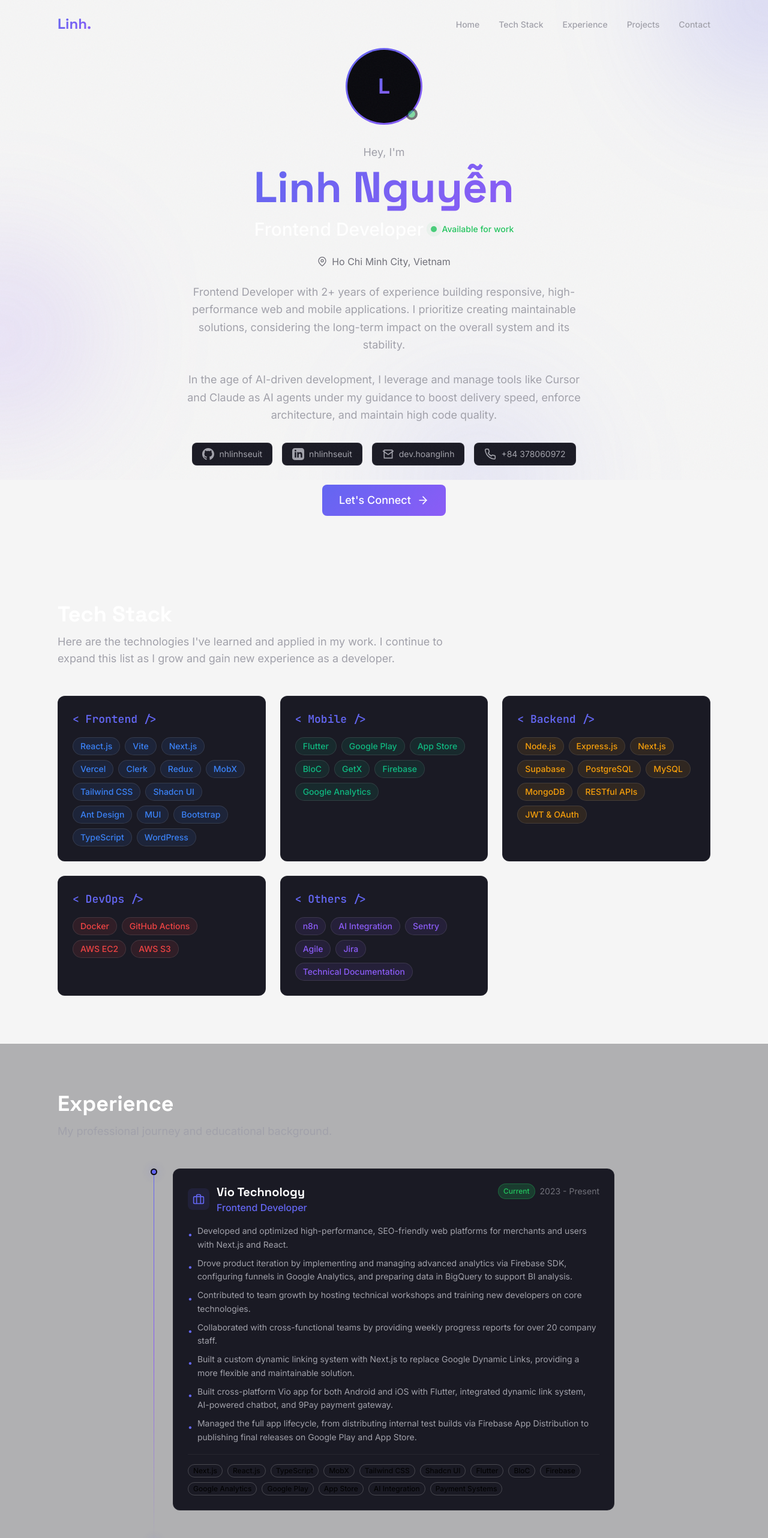
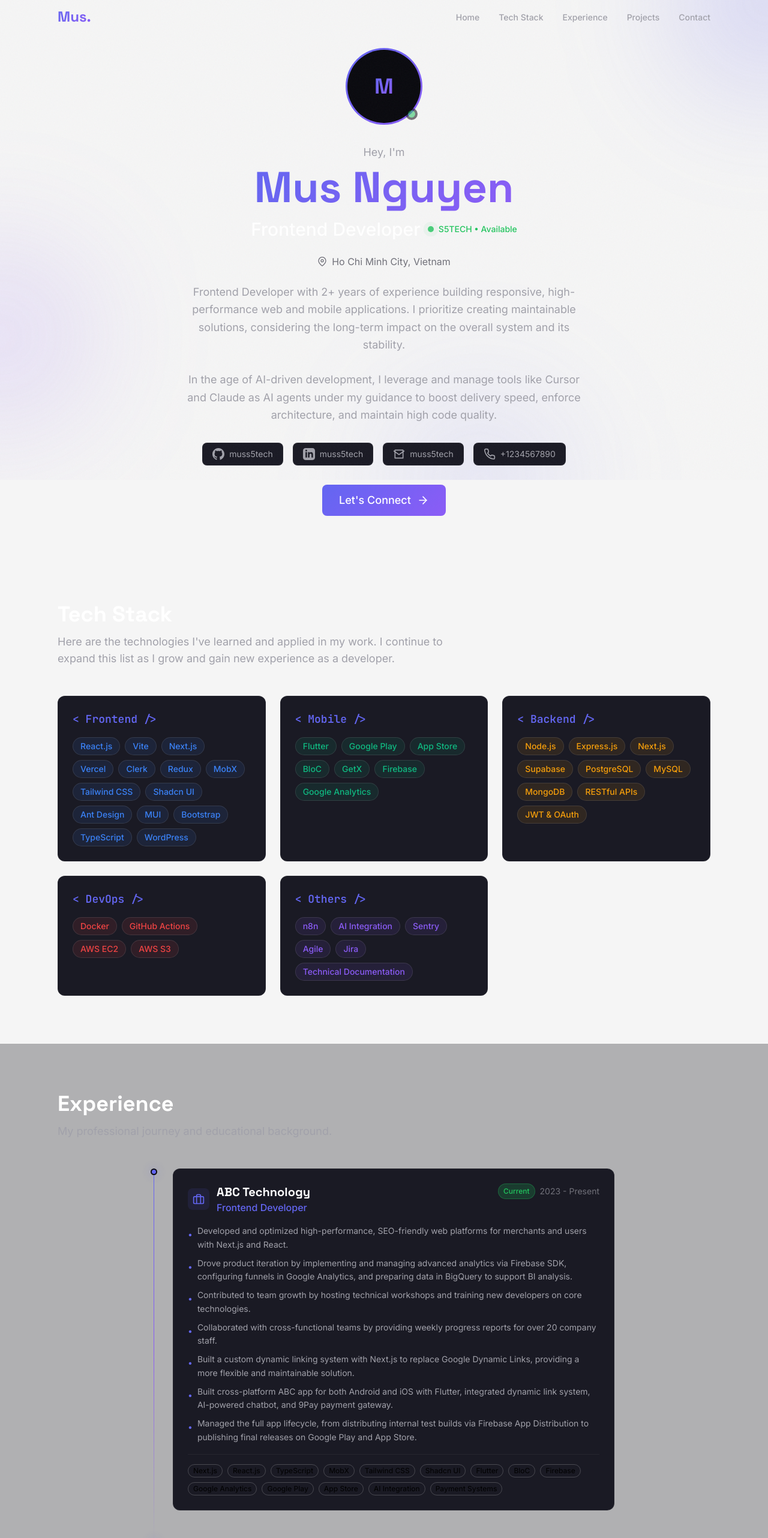
Before and after one commit to muss5tech/Web-assignment, a React (Vite) app: page / in a window 1280 px wide. Shown: the top 2564 px of the page at 60% size. Built offline with nearby package versions, Linux system fonts and the light colour scheme.

Commit message:
feat: update information and animation effect

```diff
--- a/index.html
+++ b/index.html
@@ -1,24 +1,36 @@
-<!DOCTYPE html>
+<!doctype html>
 <html lang="en">
   <head>
     <meta charset="UTF-8" />
     <link rel="icon" type="image/svg+xml" href="/favicon.svg" />
     <meta name="viewport" content="width=device-width, initial-scale=1.0" />
-    <meta name="description" content="Linh Nguyen - Frontend Developer Portfolio. 2+ years of experience building responsive, high-performance web and mobile applications." />
-    <meta name="keywords" content="Frontend Developer, React, Next.js, TypeScript, Flutter, Portfolio" />
-    <meta name="author" content="Linh Nguyen" />
+    <meta
+      name="description"
+      content="Mus Nguyen - Frontend Developer Portfolio. 2+ years of experience building responsive, high-performance web and mobile applications."
+    />
+    <meta
+      name="keywords"
+      content="Frontend Developer, React, Next.js, TypeScript, Flutter, Portfolio"
+    />
+    <meta name="author" content="Mus Nguyen" />
 
     <!-- Open Graph -->
-    <meta property="og:title" content="Linh Nguyen - Frontend Developer" />
-    <meta property="og:description" content="Frontend Developer with 2+ years of experience building responsive, high-performance web and mobile applications." />
+    <meta property="og:title" content="Mus Nguyen - Frontend Developer" />
+    <meta
+      property="og:description"
+      content="Frontend Developer with 2+ years of experience building responsive, high-performance web and mobile applications."
+    />
     <meta property="og:type" content="website" />
 
     <!-- Fonts -->
     <link rel="preconnect" href="https://fonts.googleapis.com" />
     <link rel="preconnect" href="https://fonts.gstatic.com" crossorigin />
-    <link href="https://fonts.googleapis.com/css2?family=Inter:wght@300;400;500;600;700&family=JetBrains+Mono:wght@400;500;600&family=Space+Grotesk:wght@400;500;600;700&display=swap" rel="stylesheet" />
+    <link
+      href="https://fonts.googleapis.com/css2?family=Inter:wght@300;400;500;600;700&family=JetBrains+Mono:wght@400;500;600&family=Space+Grotesk:wght@400;500;600;700&display=swap"
+      rel="stylesheet"
+    />
 
-    <title>Linh Nguyen | Frontend Developer</title>
+    <title>Mus Nguyen | Frontend Developer</title>
   </head>
   <body>
     <div id="root"></div>
--- a/src/components/layout/Header.tsx
+++ b/src/components/layout/Header.tsx
@@ -46,8 +46,8 @@ function Header() {
       className={clsx(
         'fixed top-0 left-0 right-0 z-50 transition-all duration-300',
         isScrolled
-          ? 'bg-background-primary/80 backdrop-blur-lg border-b border-white/5 py-4'
-          : 'bg-transparent py-6'
+          ? 'bg-background-primary/60 backdrop-blur-lg py-3'
+          : 'bg-transparent py-3'
       )}
     >
       <div className="section-container">
@@ -57,7 +57,7 @@ function Header() {
             to="/"
             className="font-display text-2xl font-bold gradient-text hover:opacity-80 transition-opacity"
           >
-            Linh.
+            Mus.
           </Link>
 
           {/* Desktop Navigation */}
@@ -67,7 +67,7 @@ function Header() {
                 <a
                   href={item.href}
                   onClick={(e) => handleNavClick(e, item.href)}
-                  className="text-foreground-secondary hover:text-foreground-primary transition-colors duration-200 text-sm font-medium animated-underline py-1"
+                  className="text-foreground-secondary hover:text-foreground-primary transition-colors duration-200 text-sm font-medium py-1"
                 >
                   {item.label}
                 </a>
--- a/src/components/sections/ContactSection.tsx
+++ b/src/components/sections/ContactSection.tsx
@@ -32,7 +32,7 @@ function ContactSection() {
 
         <div className="max-w-2xl mx-auto">
           {/* Contact Cards */}
-          <AnimatedSection animation="fade-in-up" delay={100}>
+          <AnimatedSection animation="fade-in-up">
             <div className="grid grid-cols-1 sm:grid-cols-2 gap-4 mb-8">
               {profile.socials.map((social, index) => {
                 const Icon =
@@ -47,9 +47,9 @@ function ContactSection() {
                   >
                     <Card
                       className="flex items-center gap-4"
-                      style={{
-                        animationDelay: `${(index + 1) * 100}ms`,
-                      }}
+                      // style={{
+                      //   animationDelay: `${(index + 1) * 100}ms`,
+                      // }}
                     >
                       <div className="p-3 rounded-lg bg-accent-primary/10 group-hover:bg-accent-primary/20 transition-colors">
                         <Icon className="w-6 h-6 text-accent-primary" />
@@ -70,7 +70,7 @@ function ContactSection() {
           </AnimatedSection>
 
           {/* CV Section */}
-          <AnimatedSection animation="fade-in-up" delay={300}>
+          <AnimatedSection animation="fade-in-up">
             <Card variant="glass" className="text-center">
               <SparklesIcon className="w-8 h-8 text-accent-primary mx-auto mb-4" />
               <h3 className="font-display text-xl font-bold text-foreground-primary mb-2">
@@ -97,11 +97,7 @@ function ContactSection() {
           </AnimatedSection>
 
           {/* CTA */}
-          <AnimatedSection
-            animation="fade-in-up"
-            delay={400}
-            className="text-center mt-12"
-          >
+          <AnimatedSection animation="fade-in-up" className="text-center mt-12">
             <p className="text-foreground-secondary mb-4">
               Prefer email? Reach out directly at
             </p>
@@ -109,7 +105,7 @@ function ContactSection() {
               href={`mailto:${profile.socials.find((s) => s.icon === 'email')?.username}@gmail.com`}
               className="font-display text-2xl font-bold gradient-text hover:opacity-80 transition-opacity"
             >
-              dev.hoanglinh@gmail.com
+              mus@s5tech.co
             </a>
           </AnimatedSection>
         </div>
--- a/src/components/sections/ExperienceSection.tsx
+++ b/src/components/sections/ExperienceSection.tsx
@@ -17,7 +17,6 @@ function TimelineItem({
   return (
     <AnimatedSection
       animation="fade-in-left"
-      delay={index * 150}
       className="relative pl-8 pb-12 last:pb-0"
     >
       {/* Timeline line */}
@@ -62,7 +61,9 @@ function TimelineItem({
               key={i}
               className="text-foreground-secondary text-sm leading-relaxed flex gap-2"
             >
-              <span className="text-accent-primary mt-1.5 flex-shrink-0">•</span>
+              <span className="text-accent-primary mt-1.5 flex-shrink-0">
+                •
+              </span>
               <span>{item}</span>
             </li>
           ))}
--- a/src/components/sections/HeroSection.tsx
+++ b/src/components/sections/HeroSection.tsx
@@ -47,9 +47,7 @@ function HeroSection() {
 
           {/* Greeting */}
           <div className="opacity-0 animate-fade-in-up animation-delay-200">
-            <p className="text-foreground-secondary text-lg mb-2">
-              Hey, I'm
-            </p>
+            <p className="text-foreground-secondary text-lg mb-2">Hey, I'm</p>
             <h1 className="font-display text-5xl md:text-7xl font-bold mb-4">
               <span className="gradient-text">{profile.fullName}</span>
             </h1>
@@ -63,7 +61,7 @@ function HeroSection() {
               </span>
               {profile.isAvailable && (
                 <span className="status-online text-status-online text-sm font-medium">
-                  Available for work
+                  S5TECH • Available
                 </span>
               )}
             </div>
@@ -88,7 +86,8 @@ function HeroSection() {
           <div className="opacity-0 animate-fade-in-up animation-delay-600">
             <div className="flex items-center justify-center gap-4 mb-8">
               {profile.socials.map((social) => {
-                const Icon = socialIcons[social.icon as keyof typeof socialIcons];
+                const Icon =
+                  socialIcons[social.icon as keyof typeof socialIcons];
                 return (
                   <a
                     key={social.name}
@@ -109,11 +108,7 @@ function HeroSection() {
 
           {/* CTA Button */}
           <div className="opacity-0 animate-fade-in-up animation-delay-700">
-            <Button
-              size="lg"
-              onClick={handleContactClick}
-              className="group"
-            >
+            <Button size="lg" onClick={handleContactClick} className="group">
               Let's Connect
               <ArrowRightIcon className="w-5 h-5 group-hover:translate-x-1 transition-transform" />
             </Button>
--- a/src/components/sections/ProjectsSection.tsx
+++ b/src/components/sections/ProjectsSection.tsx
@@ -7,11 +7,7 @@ import { ExternalLinkIcon, GitHubIcon, CodeIcon } from '../Icons';
 
 function ProjectCard({ project, index }: { project: Project; index: number }) {
   return (
-    <AnimatedSection
-      animation="fade-in-up"
-      delay={index * 100}
-      className="h-full"
-    >
+    <AnimatedSection animation="fade-in-up" className="h-full">
       <Card className="h-full flex flex-col group">
         {/* Project Icon/Preview */}
         <div className="mb-4 p-4 rounded-lg bg-gradient-to-br from-accent-primary/10 to-accent-secondary/10 border border-white/5">
--- a/src/components/ui/AnimatedSection.tsx
+++ b/src/components/ui/AnimatedSection.tsx
@@ -24,7 +24,7 @@ const AnimatedSection = forwardRef<HTMLDivElement, AnimatedSectionProps>(
       animation = 'fade-in-up',
       delay = 0,
       duration = 600,
-      threshold = 0.1,
+      threshold = 0.3,
       as: Component = 'div',
       children,
       style,
--- a/src/data/experience.ts
+++ b/src/data/experience.ts
@@ -10,8 +10,8 @@ export interface ExperienceItem {
 
 export const experiences: ExperienceItem[] = [
   {
-    id: 'vio-technology',
-    company: 'Vio Technology',
+    id: 'abc-technology',
+    company: 'ABC Technology',
     role: 'Frontend Developer',
     period: '2023 - Present',
     isCurrent: true,
@@ -21,7 +21,7 @@ export const experiences: ExperienceItem[] = [
       'Contributed to team growth by hosting technical workshops and training new developers on core technologies.',
       'Collaborated with cross-functional teams by providing weekly progress reports for over 20 company staff.',
       'Built a custom dynamic linking system with Next.js to replace Google Dynamic Links, providing a more flexible and maintainable solution.',
-      'Built cross-platform Vio app for both Android and iOS with Flutter, integrated dynamic link system, AI-powered chatbot, and 9Pay payment gateway.',
+      'Built cross-platform ABC app for both Android and iOS with Flutter, integrated dynamic link system, AI-powered chatbot, and 9Pay payment gateway.',
       'Managed the full app lifecycle, from distributing internal test builds via Firebase App Distribution to publishing final releases on Google Play and App Store.',
     ],
     techStack: [
@@ -42,15 +42,15 @@ export const experiences: ExperienceItem[] = [
     ],
   },
   {
-    id: 'izota-jsc',
-    company: 'Izota JSC',
+    id: 'dev-jsc',
+    company: 'DEV JSC',
     role: 'Mobile Developer',
     period: '2022 - 2023',
     description: [
       'Developed an internal CMS using React and .NET Core, allowing real-time service customization for customers.',
       'Integrated Sentry with Slack for real-time error tracking, significantly reducing bug resolution time.',
       'Implemented CI/CD pipelines using GitHub Actions to automate the build and distribution of test builds via Firebase App Distribution.',
-      'Developed and maintained cross-platform iZOTA app for both Android and iOS with Flutter and GetX for state management, implementing the MVVM architecture.',
+      'Developed and maintained cross-platform DEV app for both Android and iOS with Flutter and GetX for state management, implementing the MVVM architecture.',
       'Applied a Micro-frontend architecture using Flutter and BloC to manage complex features of an internal IMT app.',
       'Developed OTT functionality into a standalone SDK for external clients.',
       'Integrated a full-featured CMS, OTT features using ZegoCloud, EcoPay – FinViet payment gateway.',
@@ -79,13 +79,7 @@ export const experiences: ExperienceItem[] = [
       'Collaborated directly with clients to understand requirements and deliver solutions.',
       'Gained experience across the full development stack from frontend to backend.',
     ],
-    techStack: [
-      'React.js',
-      'Node.js',
-      'Flutter',
-      'Firebase',
-      'PostgreSQL',
-    ],
+    techStack: ['React.js', 'Node.js', 'Flutter', 'Firebase', 'PostgreSQL'],
   },
   {
     id: 'uit',
--- a/src/data/portfolio.ts
+++ b/src/data/portfolio.ts
@@ -1,61 +1,61 @@
 export interface PersonalInfo {
-  name: string
-  fullName: string
-  title: string
-  email: string
-  phone: string
-  github: string
-  linkedin: string
-  location: string
-  bio: string
-  shortBio: string
+  name: string;
+  fullName: string;
+  title: string;
+  email: string;
+  phone: string;
+  github: string;
+  linkedin: string;
+  location: string;
+  bio: string;
+  shortBio: string;
 }
 
 export interface TechStack {
-  category: string
-  categoryLabel: string
-  items: TechItem[]
+  category: string;
+  categoryLabel: string;
+  items: TechItem[];
 }
 
 export interface TechItem {
-  name: string
-  icon?: string
+  name: string;
+  icon?: string;
 }
 
 export interface Experience {
-  id: string
-  company: string
-  role: string
-  period: string
-  isCurrent: boolean
-  description: string[]
-  technologies: string[]
+  id: string;
+  company: string;
+  role: string;
+  period: string;
+  isCurrent: boolean;
+  description: string[];
+  technologies: string[];
 }
 
 export interface Project {
-  id: string
-  title: string
-  description: string
-  technologies: string[]
-  link?: string
-  github?: string
+  id: string;
+  title: string;
+  description: string;
+  technologies: string[];
+  link?: string;
+  github?: string;
 }
 
 export const personalInfo: PersonalInfo = {
-  name: 'Linh',
-  fullName: 'Linh Nguyễn',
+  name: 'Mus',
+  fullName: 'Mus Nguyen',
   title: 'Frontend Developer',
-  email: 'dev.hoanglinh',
-  phone: '+84 378060972',
-  github: 'nhlinhseuit',
-  linkedin: 'nhlinhseuit',
+  email: 'muss5tech',
+  phone: '+12 34567890',
+  github: 'muss5tech',
+  linkedin: 'muss5tech',
   location: 'Ho Chi Minh City, Vietnam',
   bio: `Frontend Developer with 2+ years of experience building responsive, high-performance web and mobile applications. I prioritize creating maintainable solutions, considering the long-term impact on the overall system and its stability.
 
 In the age of AI-driven development, I leverage and manage tools like Cursor and Claude as AI agents under my guidance to boost delivery speed, enforce architecture, and maintain high code quality.`,
   shortBio:
     "Let's connect and collaborate! I'm passionate about creating exceptional user experiences.",
-}
+};
 
 export const techStack: TechStack[] = [
   {
@@ -126,12 +126,12 @@ export const techStack: TechStack[] = [
       { name: 'Technical Documentation' },
     ],
   },
-]
+];
 
 export const experiences: Experience[] = [
   {
-    id: 'vio',
-    company: 'Vio Technology',
+    id: 'abc',
+    company: 'ABC Technology',
     role: 'Frontend Developer',
     period: 'Current',
     isCurrent: true,
@@ -141,7 +141,7 @@ export const experiences: Experience[] = [
       'Contributed to team growth by hosting technical workshops and training new developers on core technologies.',
       'Collaborated with cross-functional teams by providing weekly progress reports for over 20 company staff.',
       'Built a custom dynamic linking system with Next.js to replace Google Dynamic Links, providing a more flexible and maintainable solution to seamlessly redirect users to the mobile app.',
-      'Built cross-platform Vio app for both Android and iOS with Flutter, integrated dynamic link system, AI-powered chatbot, and 9Pay payment gateway.',
+      'Built cross-platform ABC app for both Android and iOS with Flutter, integrated dynamic link system, AI-powered chatbot, and 9Pay payment gateway.',
       'Managed the full app lifecycle, from distributing internal test builds via Firebase App Distribution to publishing final releases on the Google Play and App Store.',
     ],
     technologies: [
@@ -162,8 +162,8 @@ export const experiences: Experience[] = [
     ],
   },
   {
-    id: 'izota',
-    company: 'Izota JSC',
+    id: 'dev',
+    company: 'DEV JSC',
     role: 'Software Developer',
     period: '2023 - 2024',
     isCurrent: false,
@@ -171,7 +171,7 @@ export const experiences: Experience[] = [
       'Developed an internal CMS using React and .NET Core, allowing real-time service customization for customers.',
       'Integrated Sentry with Slack for real-time error tracking, significantly reducing bug resolution time.',
       'Implemented CI/CD pipelines using GitHub Actions to automate the build and distribution of test builds to testers via Firebase App Distribution.',
-      'Developed and maintained cross-platform iZOTA app for both Android and iOS with Flutter and GetX for state management, implementing the MVVM architecture.',
+      'Developed and maintained cross-platform DEV app for both Android and iOS with Flutter and GetX for state management, implementing the MVVM architecture.',
       'Applied a Micro-frontend architecture using Flutter and BloC to manage complex features of an internal IMT app, facilitating a scalable, modular development process.',
       'Developed this OTT functionality into a standalone SDK for external clients.',
       'Integrated a full-featured CMS, OTT features using ZegoCloud, EcoPay – FinViet payment gateway.',
@@ -200,7 +200,13 @@ export const experiences: Experience[] = [
       'Worked on various client projects building full-stack web applications.',
       'Developed custom solutions using React, Node.js, and modern web technologies.',
     ],
-    technologies: ['React.js', 'Node.js', 'TypeScript', 'PostgreSQL', 'MongoDB'],
+    technologies: [
+      'React.js',
+      'Node.js',
+      'TypeScript',
+      'PostgreSQL',
+      'MongoDB',
+    ],
   },
   {
     id: 'education',
@@ -214,7 +220,7 @@ export const experiences: Experience[] = [
     ],
     technologies: [],
   },
-]
+];
 
 export const projects: Project[] = [
   {
@@ -222,7 +228,14 @@ export const projects: Project[] = [
     title: 'Video Conferencing Platform',
     description:
       'Developed a full-featured video conferencing platform using Next.js, Clerk, and Getstream, enabling secure authentication, real-time meetings, screen sharing, and recording.',
-    technologies: ['Next.js', 'Clerk', 'GetStream', 'TypeScript', 'Tailwind CSS', 'Shadcn UI'],
+    technologies: [
+      'Next.js',
+      'Clerk',
+      'GetStream',
+      'TypeScript',
+      'Tailwind CSS',
+      'Shadcn UI',
+    ],
   },
   {
     id: 'class-management',
@@ -243,9 +256,16 @@ export const projects: Project[] = [
     title: 'RESTful Product API',
     description:
       'Designed and built a RESTful API from the ground up using Node.js, Express.js, and MySQL to manage a collection of products.',
-    technologies: ['Node.js', 'Express.js', 'Docker', 'MySQL', 'RESTful APIs', 'JavaScript'],
+    technologies: [
+      'Node.js',
+      'Express.js',
+      'Docker',
+      'MySQL',
+      'RESTful APIs',
+      'JavaScript',
+    ],
   },
-]
+];
 
 export const navLinks = [
   { name: 'Home', href: '#home' },
@@ -254,4 +274,4 @@ export const navLinks = [
   { name: 'Experience', href: '#experience' },
   { name: 'Projects', href: '#projects' },
   { name: 'Contact', href: '#contact' },
-]
+];
--- a/src/data/profile.ts
+++ b/src/data/profile.ts
@@ -18,8 +18,8 @@ export interface Profile {
 }
 
 export const profile: Profile = {
-  name: 'Linh',
-  fullName: 'Linh Nguyễn',
+  name: 'Mus',
+  fullName: 'Mus Nguyen',
   role: 'Frontend Developer',
   bio: `Frontend Developer with 2+ years of experience building responsive, high-performance web and mobile applications. I prioritize creating maintainable solutions, considering the long-term impact on the overall system and its stability.
 
@@ -30,26 +30,26 @@ In the age of AI-driven development, I leverage and manage tools like Cursor and
   socials: [
     {
       name: 'GitHub',
-      url: 'https://github.com/nhlinhseuit',
-      username: 'nhlinhseuit',
+      url: 'https://github.com/muss5tech',
+      username: 'muss5tech',
       icon: 'github',
     },
     {
       name: 'LinkedIn',
-      url: 'https://linkedin.com/in/nhlinhseuit',
-      username: 'nhlinhseuit',
+      url: 'https://linkedin.com/in/muss5tech',
+      username: 'muss5tech',
       icon: 'linkedin',
     },
     {
       name: 'Email',
-      url: 'mailto:dev.hoanglinh@gmail.com',
-      username: 'dev.hoanglinh',
+      url: 'mailto:mus@s5tech.co',
+      username: 'muss5tech',
       icon: 'email',
     },
     {
       name: 'Phone',
-      url: 'tel:+84378060972',
-      username: '+84 378060972',
+      url: 'tel:+1234567890',
+      username: '+1234567890',
       icon: 'phone',
     },
   ],
```
Also changed, not shown: src/components/Projects.tsx (+12 -9 lines), src/components/sections/TechStackSection.tsx (+8 -3 lines), 2 other files (tests, documents, lock files or other folders).
